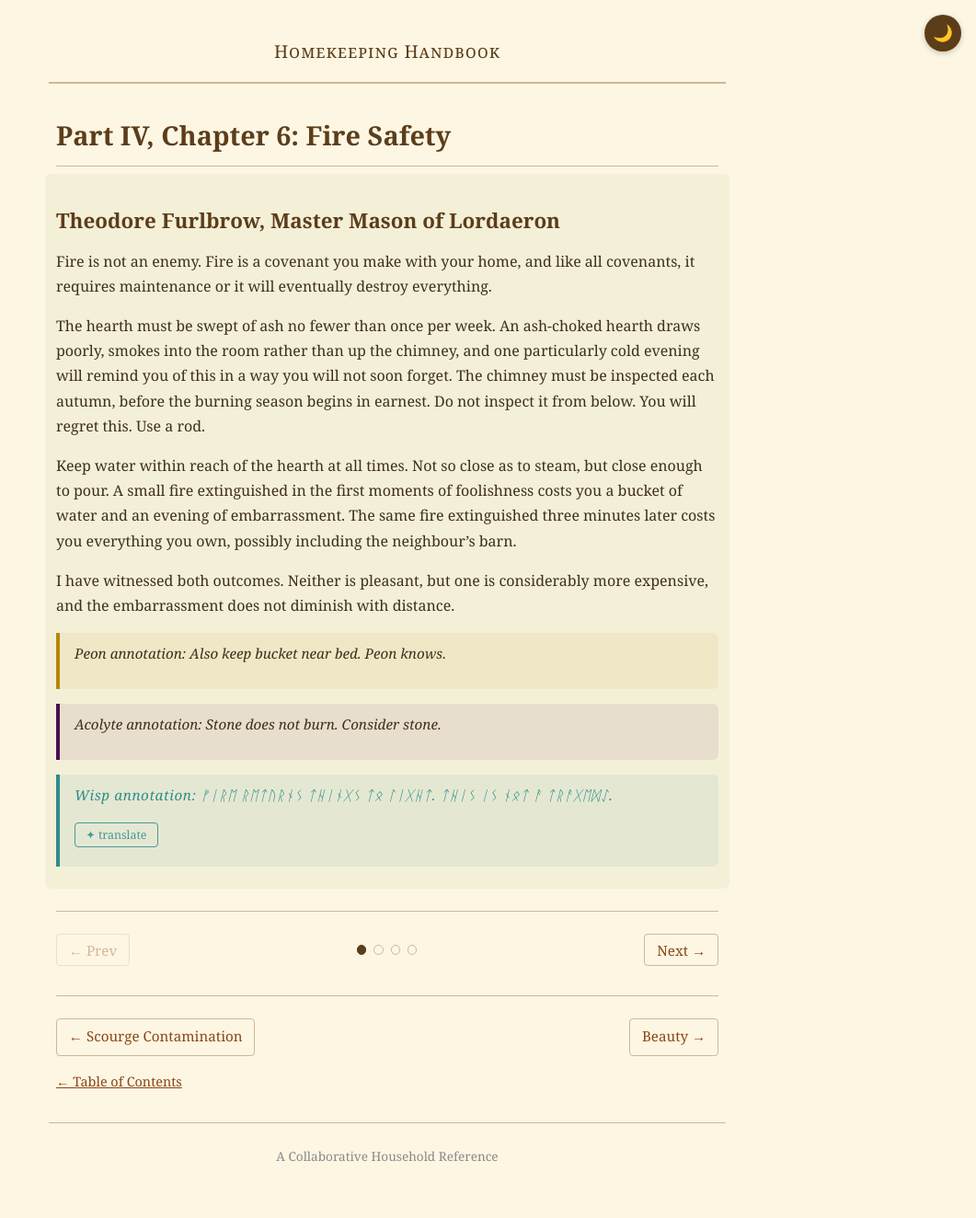
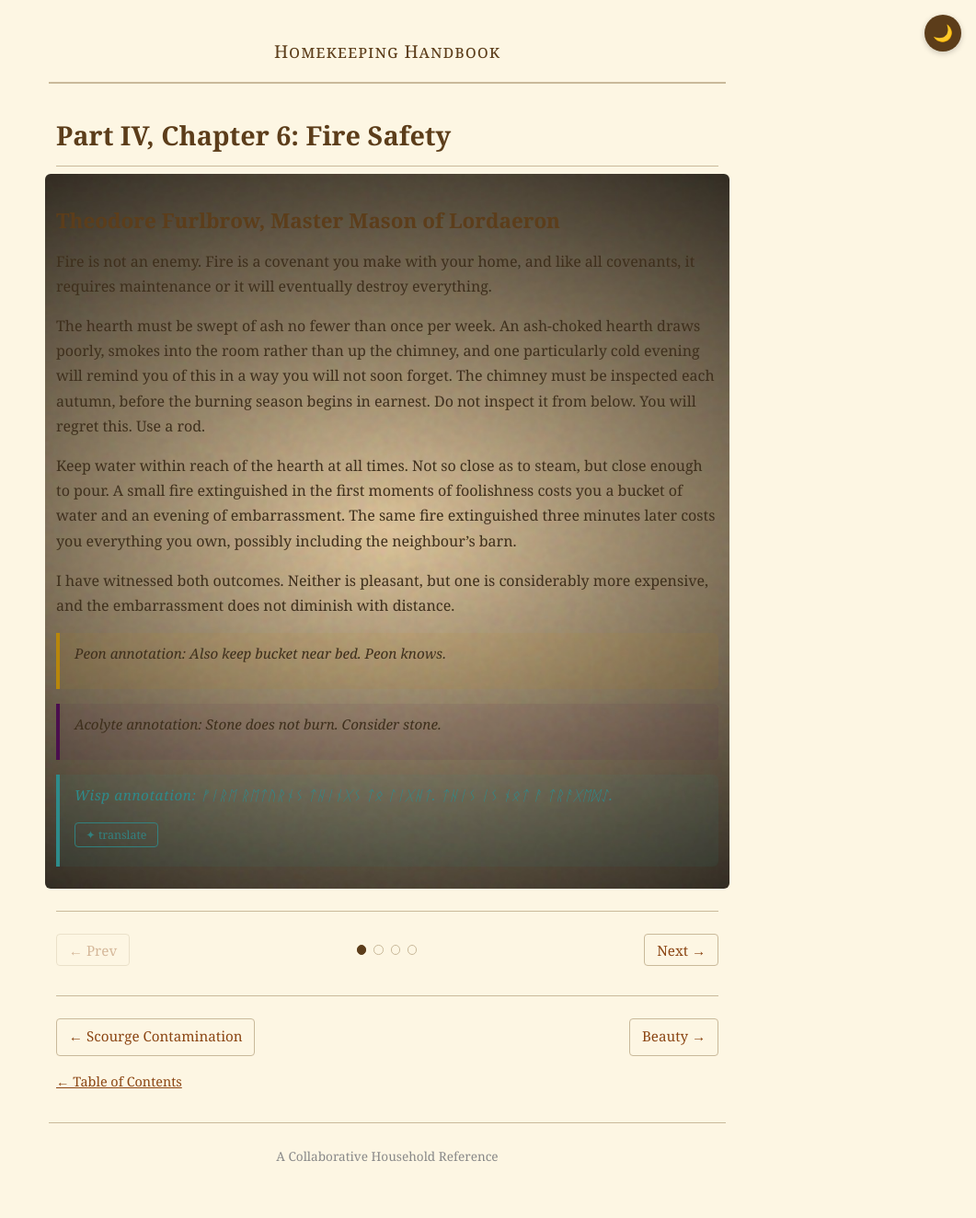
Before and after one commit to TroelsPDC/HomekeepingHandbook, a Jekyll site: the page built from _chapters/fire-safety.md, in a window 1280 px wide. Shown: the whole page at 92% size, without its empty margins (219-1280 px from the left). Built offline with Jekyll 4.4.1, drawn with Linux system fonts in a browser that asks for light colours.

Commit message:
Use parchment image as background for peasant author pages
Agent-Logs-Url: https://github.com/TroelsPDC/HomekeepingHandbook/sessions/93772bfe-eede-48b3-9b8e-ad29c64732d1

Co-authored-by: TroelsPDC <224520974+TroelsPDC@users.noreply.github.com>

```diff
--- a/assets/css/style.css
+++ b/assets/css/style.css
@@ -191,12 +191,22 @@ body.dark-mode blockquote.annotation-wisp { background: rgba(46, 139, 139, 0.15)
   margin: -0.5rem -0.75rem;
 }
 
-.chapter-page.page-author-peasant { background: rgba(107, 142, 35, 0.06); }
+.chapter-page.page-author-peasant {
+  background-image: url('../parchment.jpg');
+  background-size: cover;
+  background-position: center;
+  background-repeat: no-repeat;
+}
 .chapter-page.page-author-peon    { background: rgba(184, 134, 11, 0.06); }
 .chapter-page.page-author-acolyte { background: rgba(74, 14, 78, 0.06); }
 .chapter-page.page-author-wisp    { background: rgba(46, 139, 139, 0.06); }
 
-body.dark-mode .chapter-page.page-author-peasant { background: rgba(107, 142, 35, 0.12); }
+body.dark-mode .chapter-page.page-author-peasant {
+  background-image: linear-gradient(rgba(26, 26, 46, 0.55), rgba(26, 26, 46, 0.55)), url('../parchment.jpg');
+  background-size: cover;
+  background-position: center;
+  background-repeat: no-repeat;
+}
 body.dark-mode .chapter-page.page-author-peon    { background: rgba(184, 134, 11, 0.12); }
 body.dark-mode .chapter-page.page-author-acolyte { background: rgba(74, 14, 78, 0.18); }
 body.dark-mode .chapter-page.page-author-wisp    { background: rgba(46, 139, 139, 0.12); }
```
